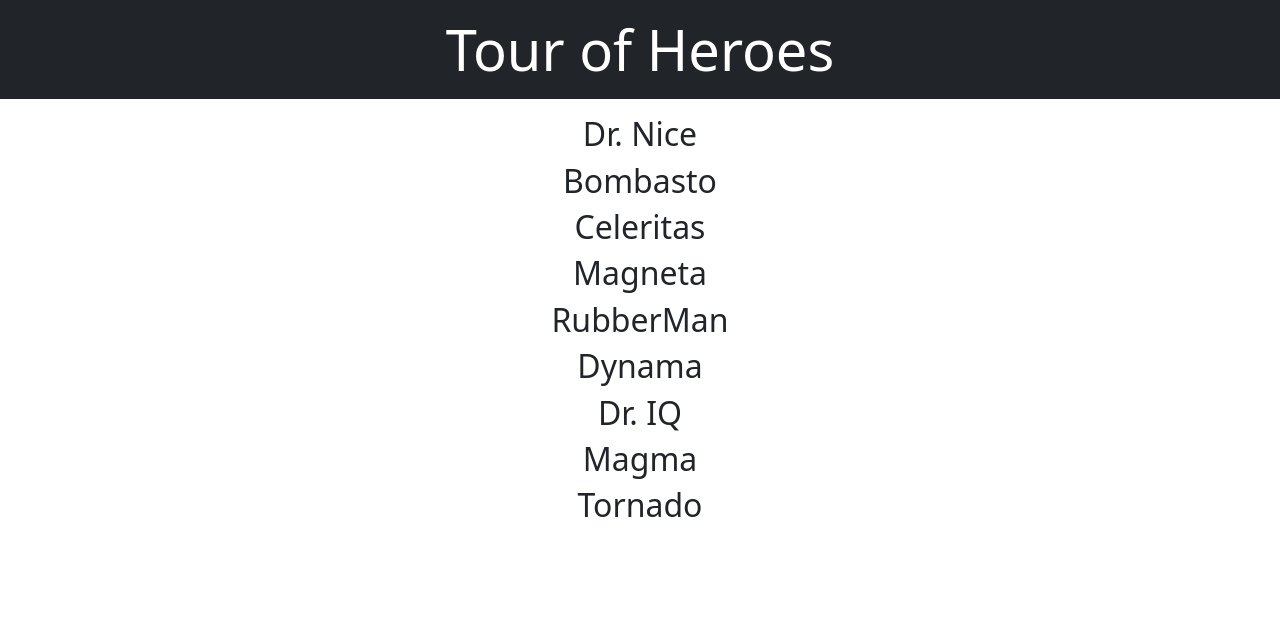
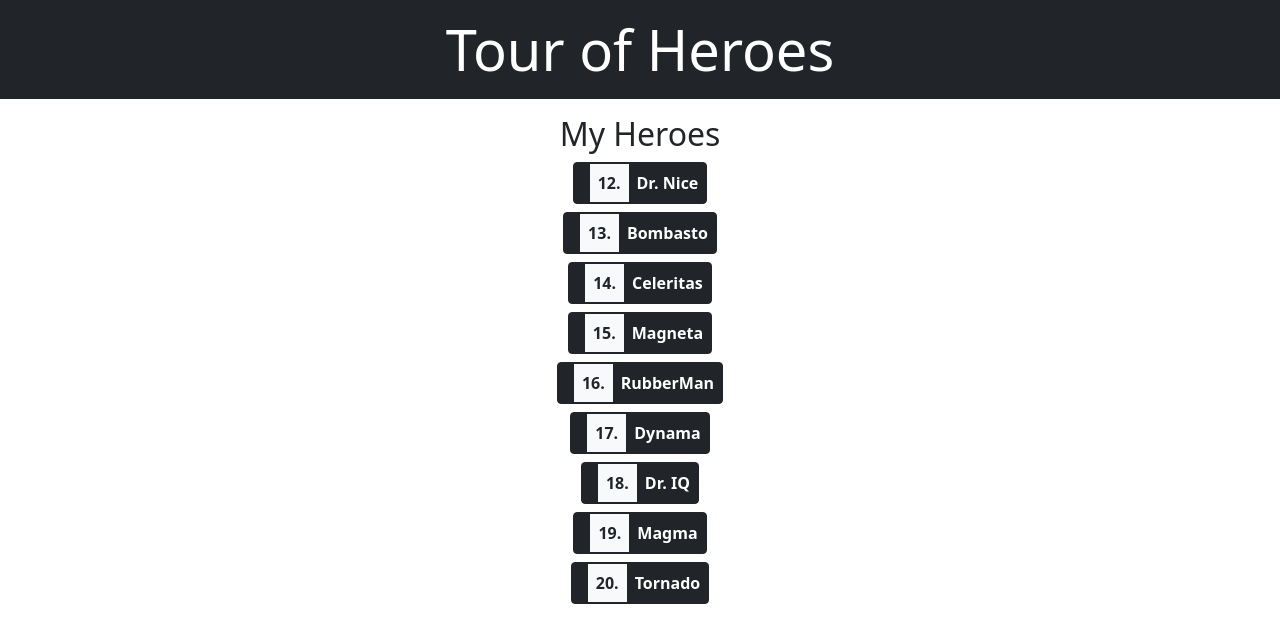
Before and after one commit to jonhayjr/tour-of-heroes-angular, an Angular app: page / in a window 1280 px wide. Shown: the top 642 px of the page. Built offline with nearby package versions, Linux system fonts and the light colour scheme.

Commit message:
Added display list along with select hero logic

```diff
--- a/src/app/heroes/heroes.component.css
+++ b/src/app/heroes/heroes.component.css
@@ -0,0 +1,9 @@
+ul {
+    padding: 0;
+    list-style: none;
+}
+
+
+button.selected {
+    background-color: aqua;
+}
--- a/src/app/heroes/heroes.component.html
+++ b/src/app/heroes/heroes.component.html
@@ -1,6 +1,21 @@
 <div class="mt-3 w-50 text-center mx-auto">
-
-    <div *ngFor="let hero2 of heroes">
-        <h2>{{ hero2.name }}</h2>
+    <h2>My Heroes</h2>
+    <ul>
+        <li *ngFor="let hero of heroes">
+            <button class="btn rounded p-2 mb-2 btn-dark" [class.selected] = "hero === selectedHero" (click)="onSelect(hero)">
+                <span class="mx-2 fw-bold bg-light text-dark p-2">{{hero.id}}.</span>
+                <span class="fw-bolder">{{hero.name}}</span>
+            </button>
+        </li>
+    </ul>
+    <div *ngIf="selectedHero">
+        <div>
+            <h2>{{selectedHero.name | uppercase}} Details</h2>
+            <div>id: {{selectedHero.id}}</div>
+        </div>
+        <div *ngIf="selectedHero">
+            <label for="hero-name">Hero name: </label>
+            <input id="hero-name" [(ngModel)] = "selectedHero.name" placeholder="name">
+        </div>
     </div>
 </div>
--- a/src/app/heroes/heroes.component.ts
+++ b/src/app/heroes/heroes.component.ts
@@ -9,16 +9,17 @@
 })
 export class HeroesComponent implements OnInit {
 
-  hero: Hero = {
-    id: 1,
-    name: 'Windstorm'
-  }
 
  heroes = HEROES
+ selectedHero?: Hero;
 
   constructor() { }
 
   ngOnInit(): void {
   }
 
+  onSelect(hero:Hero): void {
+    this.selectedHero = hero;
+  }
+
 }
```
